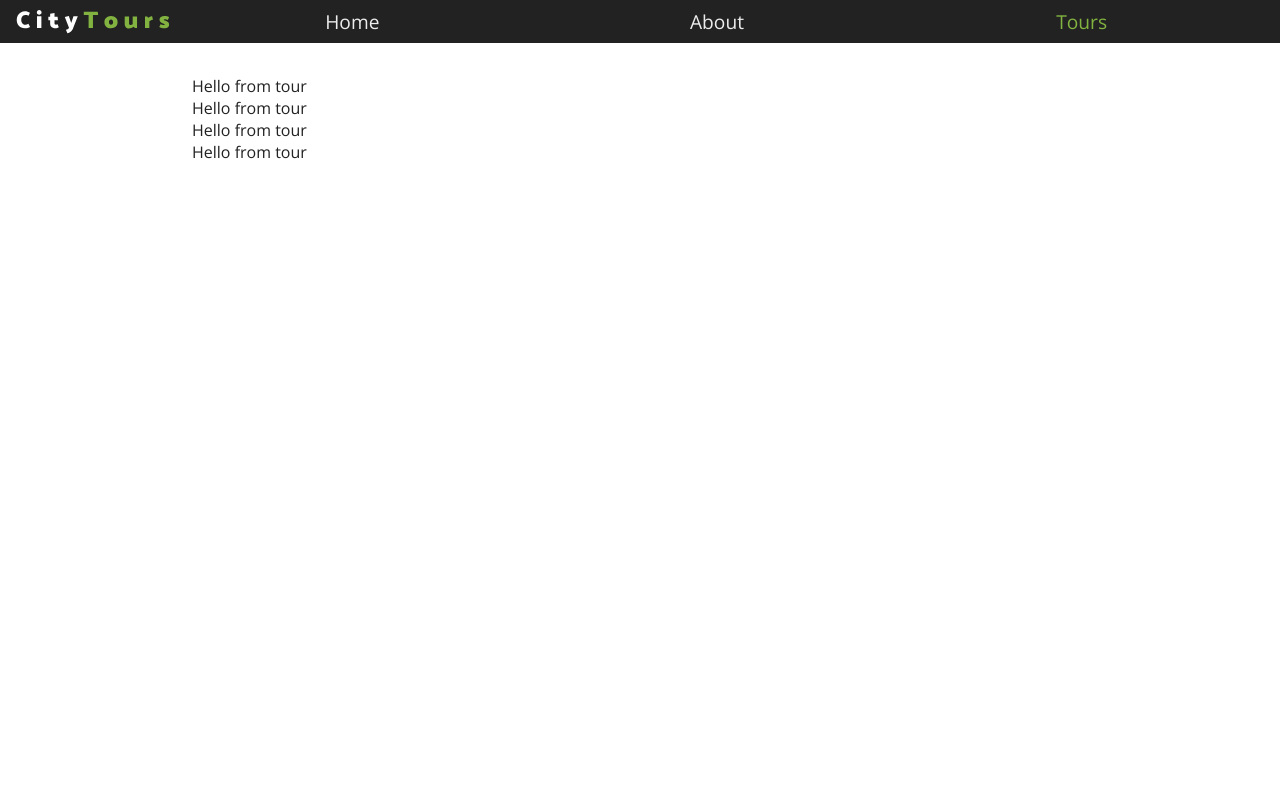
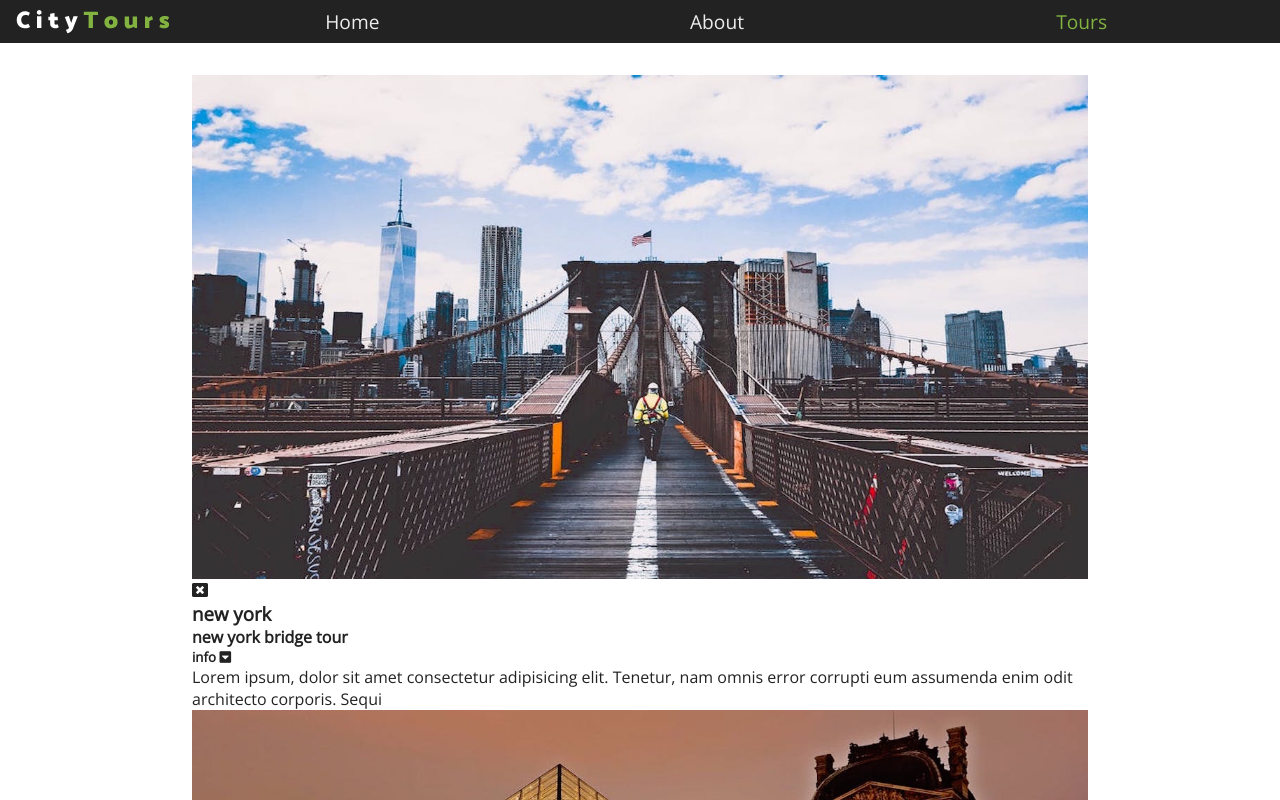
Before and after one commit to amirhosseinNouri/react_city_tours, a React (Create React App) app: page / in a window 1280 px wide. Shown: the top 800 px of the page. Built offline with nearby package versions, Linux system fonts and the light colour scheme.

Commit message:
tour component styled

```diff
--- a/src/components/Tour/Tour.js
+++ b/src/components/Tour/Tour.js
@@ -1,12 +1,31 @@
-import React, { Component } from 'react'
-import './tour.scss'
+import React, { Component } from "react";
+import "./tour.scss";
 
 export default class Tour extends Component {
-    render() {
-        return (
-            <div>
-                Hello from tour
-            </div>
-        )
-    }
+  render() {
+    const { id, city, img, name, info } = this.props.tour;
+    const { removeTour } = this.props;
+
+    return (
+      <article className="tour">
+        <div className="img-container">
+          <img src={img} alt="image of the tour" />
+          <span className="close-btn"></span>
+          <i className="fas fa-window-close"></i>
+        </div>
+
+        <div className="tour-info">
+          <h3>{city}</h3>
+          <h4>{name}</h4>
+          <h5>
+            info{" "}
+            <spna>
+              <i className="fas fa-caret-square-down"></i>
+            </spna>
+          </h5>
+          <p>{info}</p>
+        </div>
+      </article>
+    );
+  }
 }
--- a/src/components/Tour/tour.scss
+++ b/src/components/Tour/tour.scss
@@ -0,0 +1,9 @@
+@import "../../index.scss";
+
+.tour {
+    img{
+        width: 100%;
+        display: block;
+        min-height: 13rem;
+    }
+}
```
Also changed, not shown: 1 other file (tests, documents, lock files or other folders).
